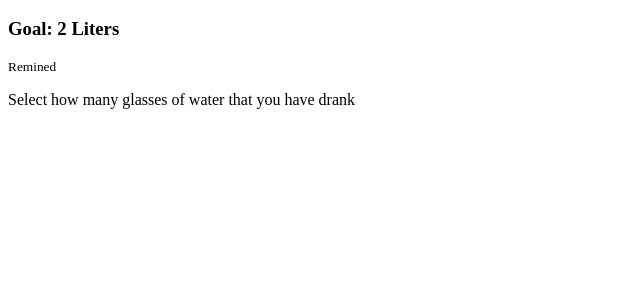
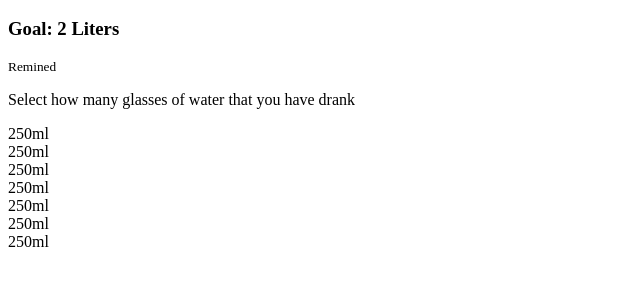
Before and after one commit to mirayatech/Drink-Water, a plain HTML site: page index.html in a window 1280 px wide. Shown: the part 48-334 px from the top of the page, without its empty margins (0-640 px from the left). Drawn offline with Linux system fonts and the light colour scheme.

Commit message:
small cups layout

```diff
--- a/index.html
+++ b/index.html
@@ -19,6 +19,16 @@
     </div>
 
     <p class="text">Select how many glasses of water that you have drank</p>
+
+    <div class="cups">
+      <div class="cup cup-small">250ml</div>
+      <div class="cup cup-small">250ml</div>
+      <div class="cup cup-small">250ml</div>
+      <div class="cup cup-small">250ml</div>
+      <div class="cup cup-small">250ml</div>
+      <div class="cup cup-small">250ml</div>
+      <div class="cup cup-small">250ml</div>
+    </div>
     <script src="app.js"></script>
   </body>
 </html>
```
